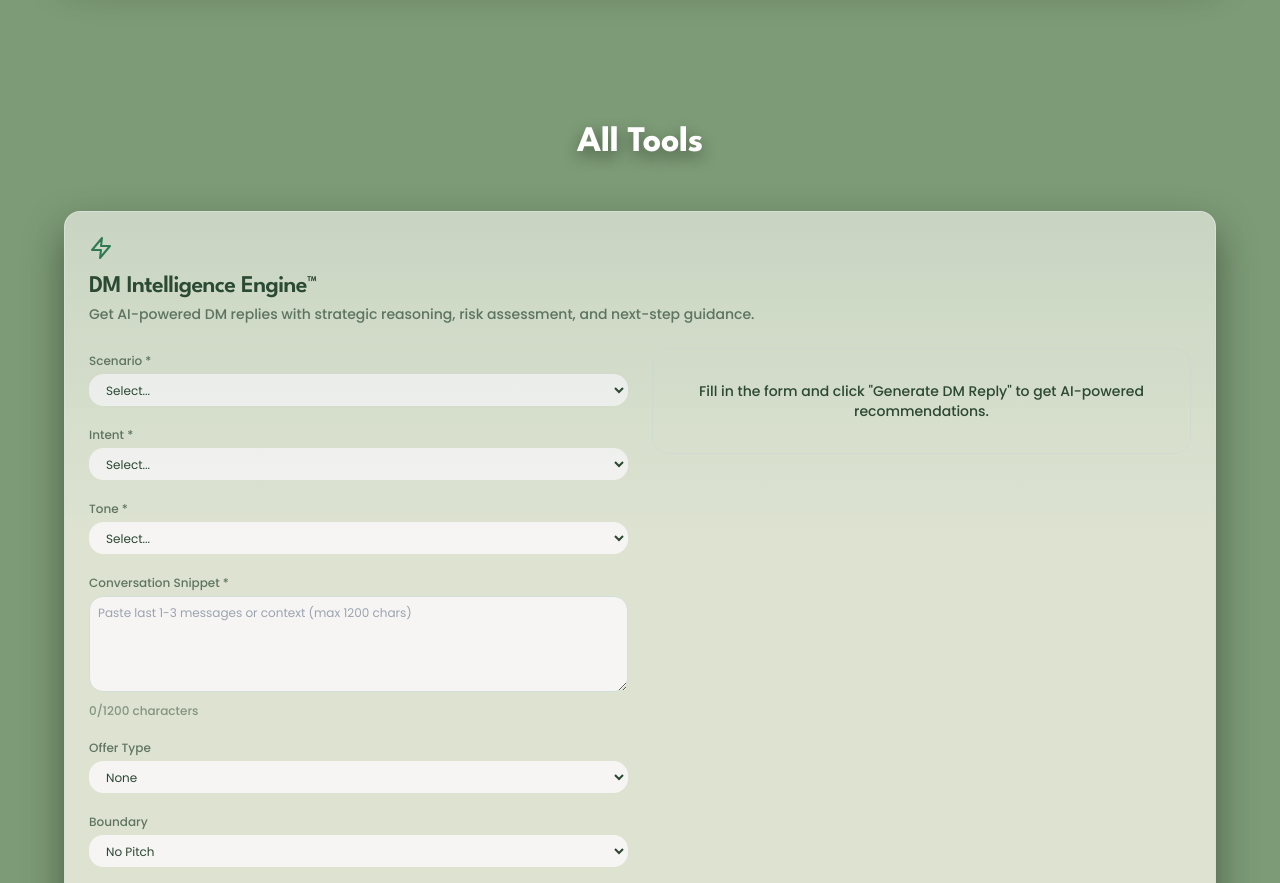
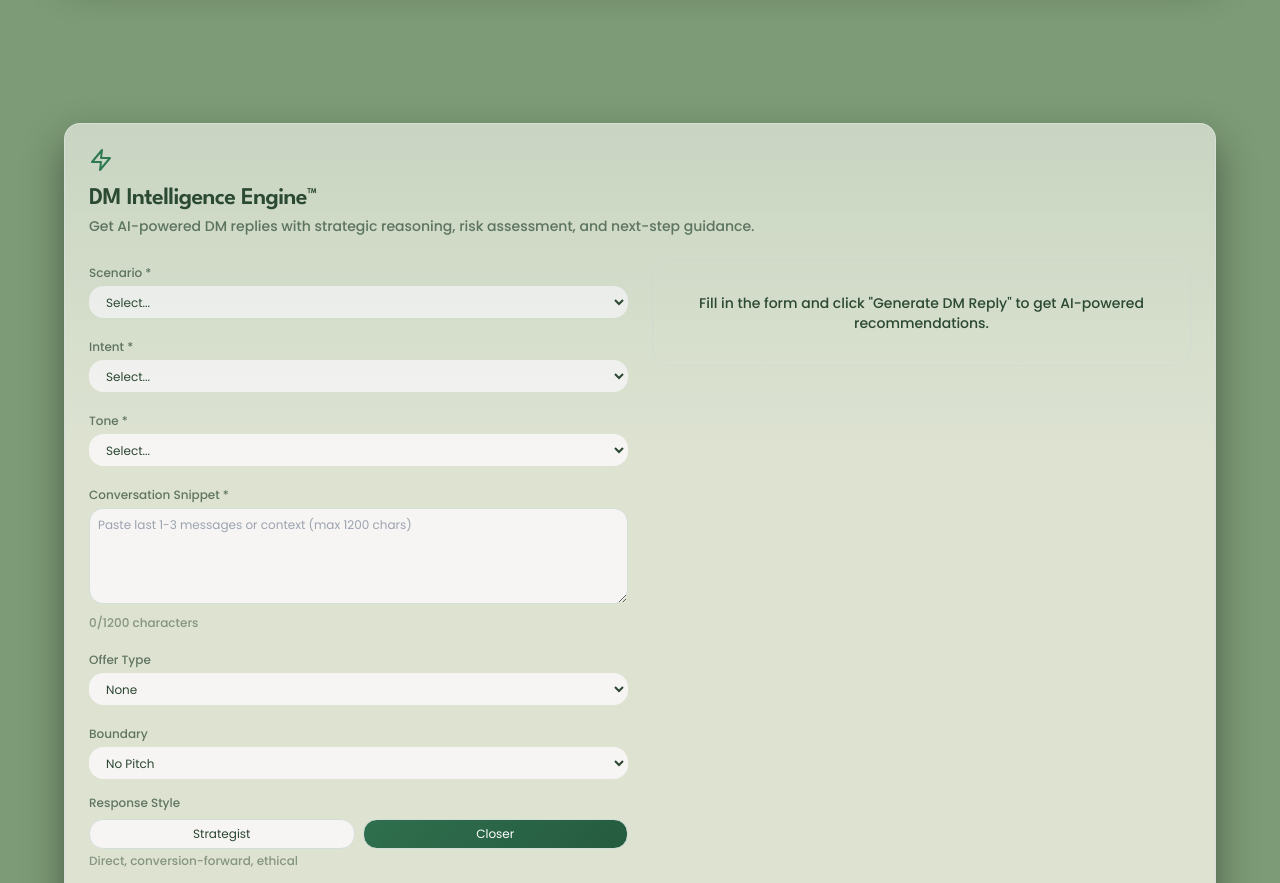
Before and after one commit to gmajors1326/strategies-tool-funnel, a Next.js app: page / in a window 1280 px wide. Shown: the part 2040-2923 px from the top of the page. Built offline with nearby package versions, Linux system fonts and the light colour scheme.

Commit message:
Remove 'All Tools' heading

```diff
--- a/app/page.tsx
+++ b/app/page.tsx
@@ -71,8 +71,6 @@ export default function HomePage() {
 
       {/* All Tools Section */}
       <section className="container mx-auto px-4 py-20">
-        <h2 className="text-4xl font-bold text-center mb-12 text-white text-shadow-ink-40">All Tools</h2>
-
         {/* DM Intelligence Engine - Full Tool */}
         <DMIntelligenceEngineTool />
       </section>
```
